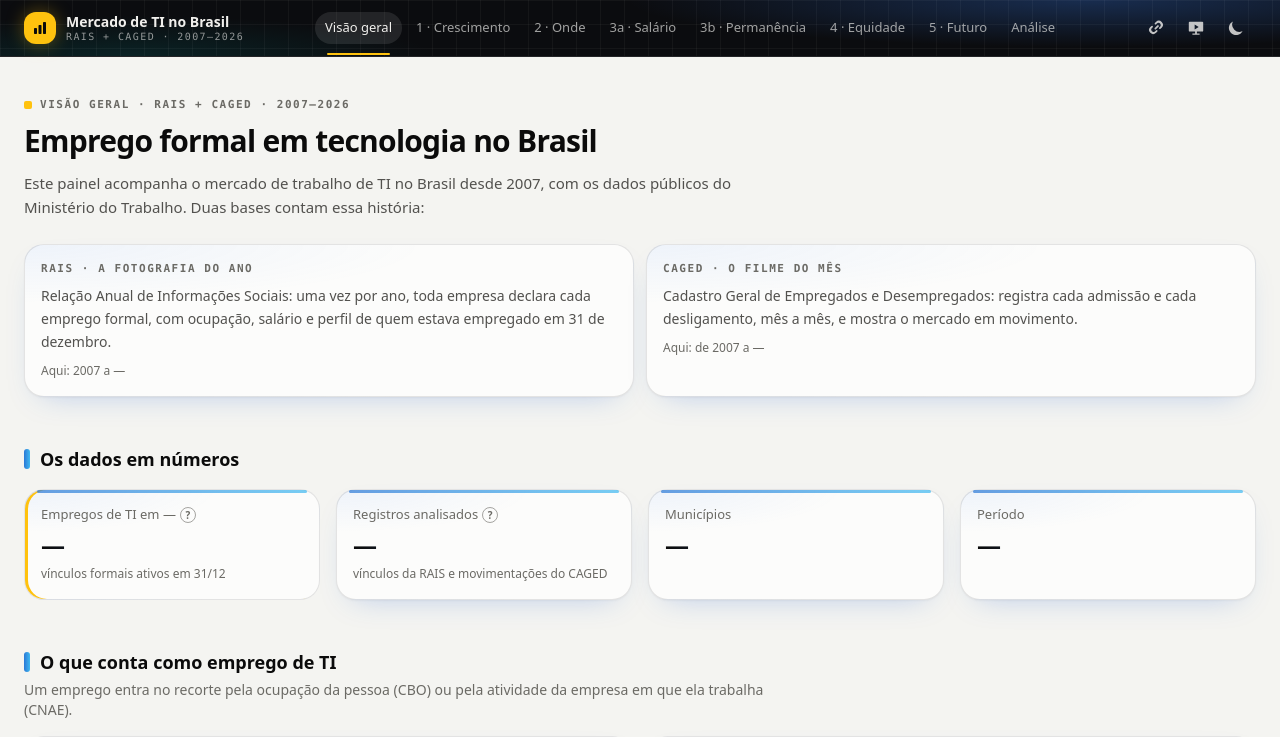
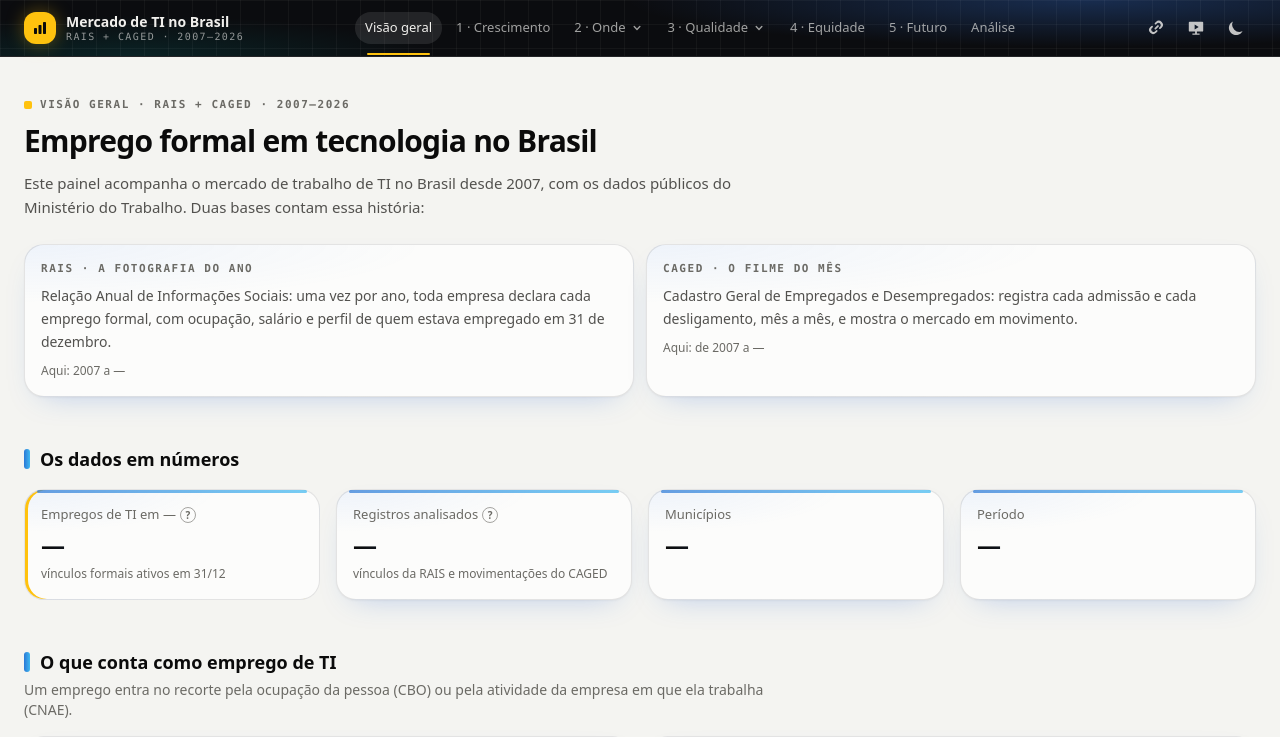
Before and after one commit to GianSE/mercadotech, a React (Vite) app in the folder dashboards/: page / in a window 1280 px wide. Shown: the top 737 px of the page. Built offline with nearby package versions, Linux system fonts and the light colour scheme.

Commit message:
dashboard: pergunta 2 em 2a setor e 2b mapa, menu suspenso para as perguntas 2 e 3; tcc acompanha

```diff
--- a/dashboards/src/App.tsx
+++ b/dashboards/src/App.tsx
@@ -4,24 +4,94 @@ import { useFiltro } from "./lib/filtro";
 import { useTema } from "./lib/tema";
 import { partesHash } from "./lib/url";
 
-type Rota = { id: string; rotulo: string; curto: string; componente: ComponentType };
+// `grupo`: as perguntas 2 e 3 têm duas páginas cada (2a/2b, 3a/3b), que o
+// menu mostra num submenu com o nome da pergunta.
+type Rota = { id: string; rotulo: string; curto: string; componente: ComponentType; grupo?: string };
 
 const ROTAS: Rota[] = [
   { id: "pesquisa", rotulo: "Visão geral", curto: "Início", componente: lazy(() => import("./secoes/Pesquisa")) },
   { id: "crescimento", rotulo: "1 · Crescimento", curto: "1", componente: lazy(() => import("./secoes/Crescimento")) },
-  { id: "onde", rotulo: "2 · Onde", curto: "2", componente: lazy(() => import("./secoes/Onde")) },
-  { id: "salario", rotulo: "3a · Salário", curto: "3a", componente: lazy(() => import("./secoes/Salario")) },
-  { id: "permanencia", rotulo: "3b · Permanência", curto: "3b", componente: lazy(() => import("./secoes/Permanencia")) },
+  { id: "setor", rotulo: "2a · Setor", curto: "2a", grupo: "2 · Onde", componente: lazy(() => import("./secoes/Setor")) },
+  { id: "mapa", rotulo: "2b · Mapa", curto: "2b", grupo: "2 · Onde", componente: lazy(() => import("./secoes/Lugares")) },
+  { id: "salario", rotulo: "3a · Salário", curto: "3a", grupo: "3 · Qualidade", componente: lazy(() => import("./secoes/Salario")) },
+  { id: "permanencia", rotulo: "3b · Permanência", curto: "3b", grupo: "3 · Qualidade", componente: lazy(() => import("./secoes/Permanencia")) },
   { id: "equidade", rotulo: "4 · Equidade", curto: "4", componente: lazy(() => import("./secoes/Equidade")) },
   { id: "futuro", rotulo: "5 · Futuro", curto: "5", componente: lazy(() => import("./secoes/Futuro")) },
   // A única página com texto: respostas, leitura dos números, ressalvas e método.
   { id: "analise", rotulo: "Análise", curto: "Análise", componente: lazy(() => import("./secoes/Analise")) },
 ];
 
+type ItemMenu = { rota: Rota } | { grupo: string; rotas: Rota[] };
+function itensMenu(): ItemMenu[] {
+  const itens: ItemMenu[] = [];
+  for (const r of ROTAS) {
+    const ultimo = itens[itens.length - 1];
+    if (r.grupo && ultimo && "grupo" in ultimo && ultimo.grupo === r.grupo) ultimo.rotas.push(r);
+    else itens.push(r.grupo ? { grupo: r.grupo, rotas: [r] } : { rota: r });
+  }
+  return itens;
+}
+
+// Submenu de uma pergunta com duas páginas: abre no clique, fecha ao
+// escolher, ao clicar fora ou com Esc.
+function MenuGrupo({ grupo, rotas, atual }: { grupo: string; rotas: Rota[]; atual: string }) {
+  const [aberto, setAberto] = useState(false);
+  const raiz = useRef<HTMLLIElement>(null);
+  const ativo = rotas.some((r) => r.id === atual);
+  useEffect(() => {
+    if (!aberto) return;
+    const fora = (e: MouseEvent) => !raiz.current?.contains(e.target as Node) && setAberto(false);
+    const esc = (e: KeyboardEvent) => e.key === "Escape" && setAberto(false);
+    document.addEventListener("mousedown", fora);
+    document.addEventListener("keydown", esc);
+    return () => {
+      document.removeEventListener("mousedown", fora);
+      document.removeEventListener("keydown", esc);
+    };
+  }, [aberto]);
+  const aqui = rotas.find((r) => r.id === atual);
+  return (
+    <li ref={raiz} className="relative">
+      <button
+        type="button"
+        onClick={() => setAberto((a) => !a)}
+        aria-expanded={aberto}
+        aria-haspopup="true"
+        className={`relative flex items-center gap-1 whitespace-nowrap rounded-full px-2.5 py-1.5 text-[13px] transition-colors ${
+          ativo ? "bg-white/10 text-sobre-marca after:absolute after:inset-x-3 after:-bottom-[11px] after:h-0.5 after:rounded-full after:bg-acento" : "text-sobre-marca/65 hover:bg-white/5 hover:text-sobre-marca"
+        }`}
+      >
+        {aqui ? aqui.rotulo : grupo}
+        <svg viewBox="0 0 20 20" aria-hidden className={`h-3.5 w-3.5 fill-current transition-transform ${aberto ? "rotate-180" : ""}`}>
+          <path d="M5.3 7.3a1 1 0 0 1 1.4 0L10 10.6l3.3-3.3a1 1 0 1 1 1.4 1.4l-4 4a1 1 0 0 1-1.4 0l-4-4a1 1 0 0 1 0-1.4Z" />
+        </svg>
+      </button>
+      {aberto && (
+        <ul className="absolute left-0 top-full z-40 mt-2 min-w-[11rem] rounded-xl border border-white/10 bg-marca p-1.5 shadow-xl">
+          {rotas.map((r) => (
+            <li key={r.id}>
+              <a
+                href={`#/${r.id}`}
+                onClick={() => setAberto(false)}
+                aria-current={atual === r.id ? "page" : undefined}
+                className={`block whitespace-nowrap rounded-lg px-3 py-2 text-[13px] ${atual === r.id ? "bg-white/10 text-sobre-marca" : "text-sobre-marca/75 hover:bg-white/5 hover:text-sobre-marca"}`}
+              >
+                {r.rotulo}
+              </a>
+            </li>
+          ))}
+        </ul>
+      )}
+    </li>
+  );
+}
+
 function rotaAtual(): string {
-  const { rota } = partesHash();
-  // A antiga página da pergunta 3 virou 3a e 3b: o link velho cai na 3a.
-  const id = rota === "qualidade" ? "salario" : rota;
+  const { rota, params } = partesHash();
+  // As antigas páginas das perguntas 2 e 3 viraram 2a/2b e 3a/3b. Um link
+  // velho de /onde que marcava município ou mesorregião era do mapa (2b).
+  const antigo: Record<string, string> = { qualidade: "salario", onde: params.has("destacar") || params.has("meso") ? "mapa" : "setor" };
+  const id = antigo[rota] ?? rota;
   return ROTAS.some((r) => r.id === id) ? id : "pesquisa";
 }
 
@@ -333,19 +403,23 @@ export default function App() {
             </a>
             <nav className="hidden flex-1 justify-center lg:flex" aria-label="Seções">
               <ul className="flex gap-1">
-                {ROTAS.map((r) => (
-                  <li key={r.id}>
+                {itensMenu().map((item) =>
+                  "grupo" in item ? (
+                    <MenuGrupo key={item.grupo} grupo={item.grupo} rotas={item.rotas} atual={rota} />
+                  ) : (
+                    <li key={item.rota.id}>
                       <a
-                      href={`#/${r.id}`}
-                      aria-current={rota === r.id ? "page" : undefined}
+                        href={`#/${item.rota.id}`}
+                        aria-current={rota === item.rota.id ? "page" : undefined}
                         className={`relative block whitespace-nowrap rounded-full px-2.5 py-1.5 text-[13px] transition-colors ${
-                        rota === r.id ? "bg-white/10 text-sobre-marca after:absolute after:inset-x-3 after:-bottom-[11px] after:h-0.5 after:rounded-full after:bg-acento" : "text-sobre-marca/65 hover:bg-white/5 hover:text-sobre-marca"
+                          rota === item.rota.id ? "bg-white/10 text-sobre-marca after:absolute after:inset-x-3 after:-bottom-[11px] after:h-0.5 after:rounded-full after:bg-acento" : "text-sobre-marca/65 hover:bg-white/5 hover:text-sobre-marca"
                         }`}
                       >
-                      {r.rotulo}
+                        {item.rota.rotulo}
                       </a>
                     </li>
-                ))}
+                  ),
+                )}
               </ul>
             </nav>
             {/* Celular: a navegação é um seletor nativo na própria barra — uma
@@ -359,9 +433,17 @@ export default function App() {
                 }}
                 className="h-10 w-full max-w-[11.5rem] appearance-none truncate rounded-full border border-white/15 bg-white/10 pl-4 pr-9 text-[14px] font-medium text-sobre-marca"
               >
-                {ROTAS.map((r) => (
+                {itensMenu().map((item) =>
+                  "grupo" in item ? (
+                    <optgroup key={item.grupo} label={item.grupo} className="bg-marca text-sobre-marca">
+                      {item.rotas.map((r) => (
                         <option key={r.id} value={r.id} className="bg-marca text-sobre-marca">{r.rotulo}</option>
                       ))}
+                    </optgroup>
+                  ) : (
+                    <option key={item.rota.id} value={item.rota.id} className="bg-marca text-sobre-marca">{item.rota.rotulo}</option>
+                  ),
+                )}
               </select>
               <svg viewBox="0 0 20 20" aria-hidden className="pointer-events-none absolute right-3 top-1/2 h-4 w-4 -translate-y-1/2 fill-acento">
                 <path d="M5.3 7.3a1 1 0 0 1 1.4 0L10 10.6l3.3-3.3a1 1 0 1 1 1.4 1.4l-4 4a1 1 0 0 1-1.4 0l-4-4a1 1 0 0 1 0-1.4Z" />
--- a/dashboards/src/secoes/Analise.tsx
+++ b/dashboards/src/secoes/Analise.tsx
@@ -155,7 +155,7 @@ export default function Analise() {
           </p>
         </Resposta>
 
-        <Resposta numero={2} id="onde" pergunta="Onde está o trabalho de TI: em que empresas e em que lugares?" resposta="A maior parte dos profissionais de TI está fora das empresas de TI, e o interior cresce mais rápido que as capitais.">
+        <Resposta numero={2} id="setor" pergunta="Onde está o trabalho de TI: em que empresas e em que lugares?" resposta="A maior parte dos profissionais de TI está fora das empresas de TI, e o interior cresce mais rápido que as capitais.">
           <TextoLentesEstoque fora={fora} dentro={dentro} />
           {admFora > 0 && (
             <p>
--- /dev/null
+++ b/dashboards/src/secoes/Lugares.tsx
@@ -0,0 +1,6 @@
+import Onde from "./Onde";
+
+// Pergunta 2b: a página é a parte "mapa" de Onde.
+export default function Lugares() {
+  return <Onde parte="mapa" />;
+}
--- a/dashboards/src/secoes/Onde.tsx
+++ b/dashboards/src/secoes/Onde.tsx
@@ -107,26 +107,32 @@ const ordenarLentes = <T extends { categoria?: unknown }>(l: T[]) =>
 // O clique numa bolha de município traz "Nome (UF)": filtra pela UF dele.
 const ufDoClique = ({ nome }: Clique) => (UFS.includes(nome) ? nome : nome.match(/\(([A-Z]{2})\)$/)?.[1] ?? null);
 
-export default function Onde() {
+// A pergunta 2 (onde está o trabalho de TI?) em duas páginas: 2a, em que
+// empresas (setor × ocupação); 2b, em que lugares (o mapa e os grupos de
+// municípios). Cada uma só consulta o que mostra.
+export type ParteOnde = "setor" | "mapa";
+
+export default function Onde({ parte = "setor" }: { parte?: ParteOnde }) {
   const { cores: c } = useTema();
   const f = useFiltro();
+  const setor = parte === "setor";
   const [periodo, setPeriodo] = useParametro<Periodo>("periodo", [2007, 2026], lerPeriodo, escreverPeriodo);
   const anoRais = Math.min(periodo[1], 2025);
   // A busca vale para o mapa e para a dispersão de municípios ao mesmo tempo.
   const [busca, setBusca] = useParametro("destacar", "", texto, texto);
-  const sugestoes = useConsulta(`
+  const sugestoes = useConsulta(setor ? null : `
     SELECT DISTINCT g.nome || ' (' || g.uf || ')' AS rotulo
     FROM mapa_municipio m JOIN geo_municipios g ON g.cod6 = m.cod_municipio
     WHERE m.estoque > 0 ORDER BY 1`);
 
-  const lentesFluxo = useConsulta(`
+  const lentesFluxo = useConsulta(!setor ? null : `
     SELECT lente AS categoria, sum(admissoes)::DOUBLE AS admissoes, sum(saldo)::DOUBLE AS saldo,
            sum(soma_salario_adm) / nullif(sum(n_salario_adm), 0) AS salario
     FROM caged_cubo WHERE ${entre(periodo)} AND ${f.sql()} GROUP BY 1`);
   // Sem filtro, a tabela do cruzamento setor × ocupação (a do TCC); com
   // filtro, a mesma conta sobre o estoque por UF, que tem as duas marcações.
   // A mediana de cada lente: exata sem filtro, pelo histograma com filtro.
-  const lentesEstoque = useConsulta(`
+  const lentesEstoque = useConsulta(!setor ? null : `
     SELECT e.categoria, e.estoque, m.mediana
     FROM (SELECT ${LENTE_RAIS} AS categoria, sum(estoque_3112)::DOUBLE AS estoque
           FROM ${f.ativo ? "rais_estoque_uf" : "rais_setor_vs_ocupacao"} WHERE ano = ${anoRais} AND ${f.sql()} GROUP BY 1) e
@@ -134,7 +140,7 @@ export default function Onde() {
       ? medianaHist(`ano = ${anoRais} AND ${f.sql()}`, LENTE_RAIS)
       : `SELECT CASE grupo WHEN 'dentro' THEN '${DENTRO}' WHEN 'fora' THEN '${FORA}' ELSE 'Outra ocupação em empresa de TI' END AS g, mediana
          FROM (${medianaExata("lente", `ano = ${anoRais}`)})`}) m ON m.g = e.categoria`);
-  const quemContrata = useConsulta(`
+  const quemContrata = useConsulta(!setor ? null : `
     SELECT setor, sum(admissoes)::DOUBLE AS admissoes, sum(saldo)::DOUBLE AS saldo,
            sum(soma_salario_adm) / nullif(sum(n_salario_adm), 0) AS salario
     FROM caged_cubo WHERE lente = '${FORA}' AND setor IS NOT NULL AND ${entre(periodo)} AND ${f.sql()}
@@ -175,6 +181,23 @@ export default function Onde() {
     // eslint-disable-next-line react-hooks/exhaustive-deps
   }, [fluxo, estoque, quemContrata.linhas, c]);
 
+  const ufsAno = useConsulta(setor ? null : `
+    SELECT uf, estoque::DOUBLE AS estoque FROM mapa_uf
+    WHERE ano = (SELECT max(ano) FROM mapa_uf WHERE estoque > 0) AND ${UF_VALIDA} AND ${f.sql()}`);
+  const grupos = useConsulta(setor ? null : `
+    SELECT nome, count(*)::DOUBLE AS municipios, sum(estoque)::DOUBLE AS estoque, median(crescimento) * 100 AS crescimento
+    FROM municipios_cluster WHERE ${f.sql()} GROUP BY 1`);
+  const respostaMapa = (() => {
+    const u = [...ufsAno.linhas].sort((a, b) => num(b, "estoque") - num(a, "estoque"));
+    const g = (nome: string) => grupos.linhas.find((l) => l.nome === nome);
+    const [polo, emergente] = [g("Polo maduro"), g("Emergente")];
+    const total = grupos.linhas.reduce((s, l) => s + num(l, "estoque"), 0);
+    const somaUf = u.reduce((s, l) => s + num(l, "estoque"), 0);
+    if (!u.length || !polo || !emergente || !total) return undefined;
+    const topo = u.length > 1 ? `${u[0].uf} concentra ${fmtDec((num(u[0], "estoque") / somaUf) * 100, 0)}% do emprego formal de TI${f.ativo ? ` em ${f.rotulo}` : ""}; ` : "";
+    return `${topo}${fmtNum(num(polo, "municipios"))} polos maduros reúnem ${fmtDec((num(polo, "estoque") / total) * 100, 0)}% dos vínculos dos municípios analisados, e ${fmtNum(num(emergente, "municipios"))} municípios emergentes cresceram ${fmtDec(num(emergente, "crescimento"), 0)}% de 2020 a 2025.`;
+  })();
+
   // Resposta do topo: a parcela dos profissionais de TI fora das empresas de TI.
   const resposta = (() => {
     const v = (cat: string) => num(estoque.find((l) => l.categoria === cat), "estoque");
@@ -188,16 +211,20 @@ export default function Onde() {
   return (
     <>
       <CabecalhoPergunta
-        numero={2}
-        pergunta="Onde está o trabalho de TI: em que empresas e em que lugares?"
-        resposta={resposta}
+        numero={setor ? "2a" : "2b"}
+        pergunta={setor ? "Onde está o trabalho de TI: em que empresas?" : "Onde está o trabalho de TI: em que lugares?"}
+        resposta={setor ? resposta : respostaMapa}
       />
-      <LinhaFiltros
-        resumo={`${periodo[0]}–${periodo[1]} · RAIS ${anoRais}`}
-      >
+      {setor ? (
+        <LinhaFiltros resumo={`${periodo[0]}–${periodo[1]} · RAIS ${anoRais}`}>
           <FiltroPeriodo anos={ANOS} valor={periodo} aoMudar={setPeriodo} />
         </LinhaFiltros>
+      ) : (
+        // O mapa tem o seu próprio ano; aqui, só o território.
+        <LinhaFiltros />
+      )}
 
+      {setor && (
       <Bloco
         titulo="Setor de TI ou ocupação de TI?"
       >
@@ -255,7 +282,10 @@ export default function Onde() {
           }}
         />
       </Bloco>
+      )}
 
+      {!setor && (
+        <>
           <datalist id="municipios-busca">
             {sugestoes.linhas.map((l) => (
               <option key={String(l.rotulo)} value={String(l.rotulo)} />
@@ -263,6 +293,8 @@ export default function Onde() {
           </datalist>
           <Mapa busca={busca} aoBuscar={setBusca} />
           <Clusters busca={busca} aoBuscar={setBusca} />
+        </>
+      )}
     </>
   );
 }
--- /dev/null
+++ b/dashboards/src/secoes/Setor.tsx
@@ -0,0 +1,6 @@
+import Onde from "./Onde";
+
+// Pergunta 2a: a página é a parte "setor" de Onde.
+export default function Setor() {
+  return <Onde parte="setor" />;
+}
```
Also changed, not shown: dashboards/src/componentes/SeletorUF.tsx (+5 -8 lines), 2 other files (tests, documents, lock files or other folders). Lines whose indentation alone changed are shown as unchanged.
